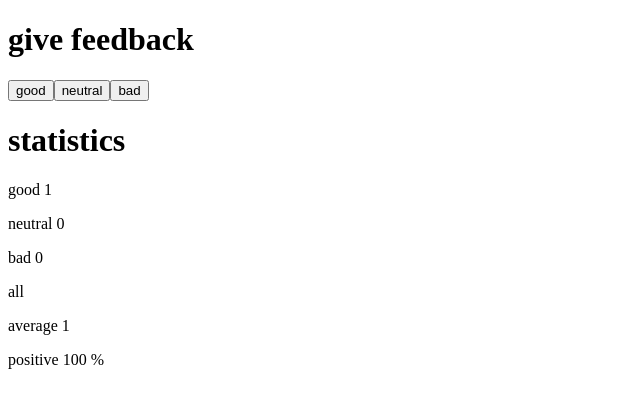
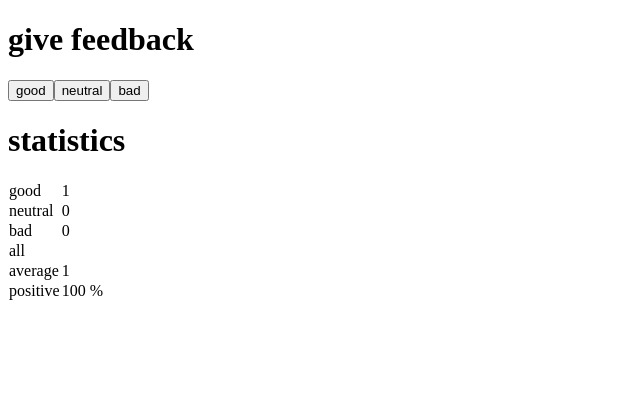
Before and after one commit to Avensi/moocfullstack2023, a React (Create React App) app in the folder part1/unicafe/: page / in a window 1280 px wide. Both pictures are taken after a click on the button "good". Shown: the top 408 px of the page, without its empty margins (0-640 px from the left). Built offline with nearby package versions, Linux system fonts and the light colour scheme.

Commit message:
Exercice 1.11

```diff
--- a/part1/unicafe/src/App.js
+++ b/part1/unicafe/src/App.js
@@ -8,7 +8,11 @@ const Header = (props) => {
 
 const StatisticLine = (props) => {
   return (
-    <p>{props.name} {props.value} {props.text}</p>
+    <tr>
+      <td>{props.name} </td>
+      <td>{props.value} {props.text}</td>
+    </tr>
+
   )
 }
 
```
